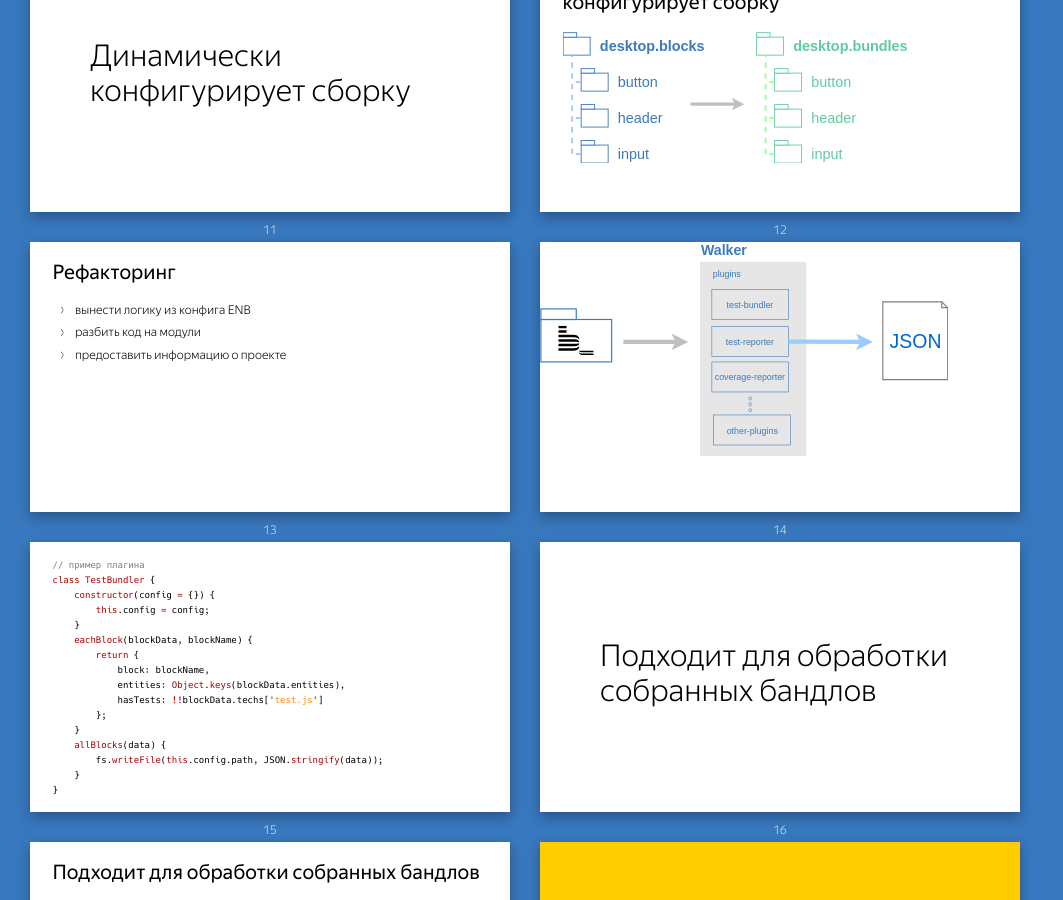
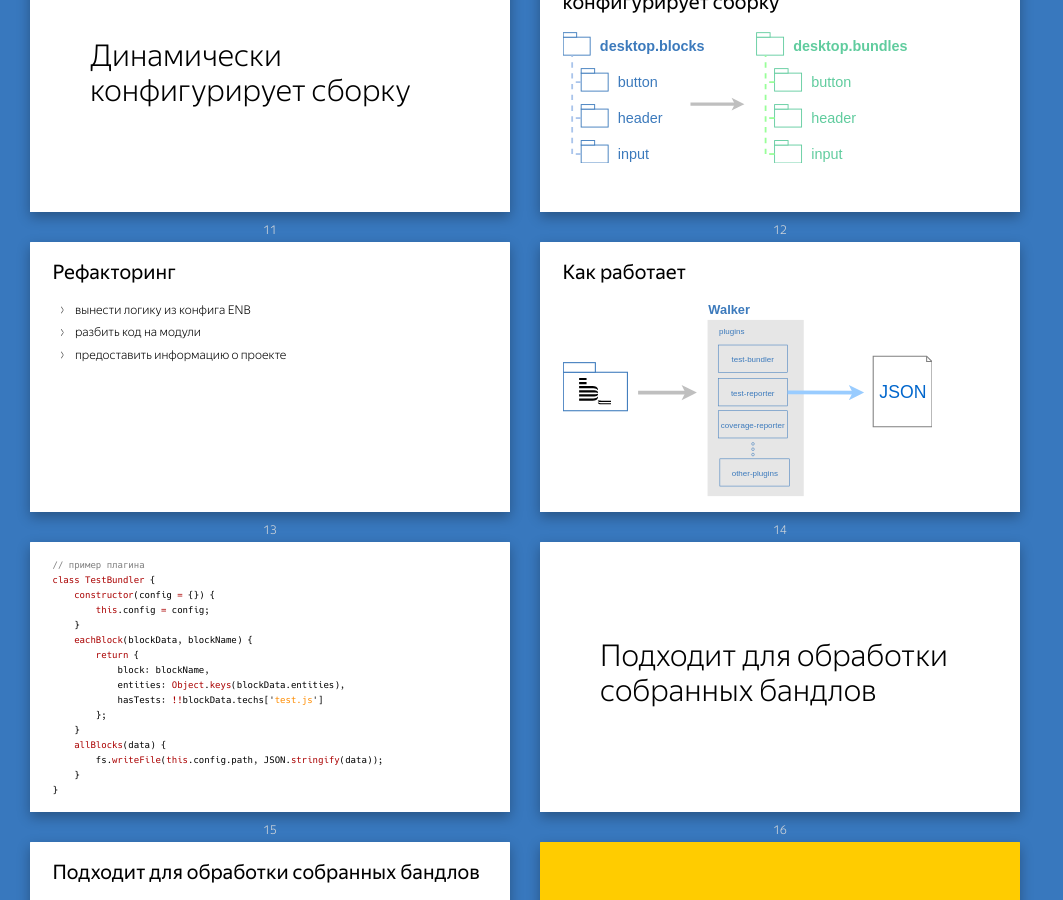
Before and after one commit to dima117/direct-infr, a Jekyll site: the page built from index.md, in a window 1280 px wide and 900 px high, scrolled down 1662 px. Shown: the whole window, without its empty margins (0-1063 px from the left). Built offline with Jekyll 4.4.1, drawn with Linux system fonts in a browser that asks for light colours; our own code applies the rules of GitHub Pages for plain Markdown files.

Commit message:
Update index.md

```diff
--- a/index.md
+++ b/index.md
@@ -97,7 +97,6 @@ style: |
 {:.big}
 
 ## Как работает
-{:.fullscreen}
 
 ![](pictures/walker.svg){:.w85}
 
```
